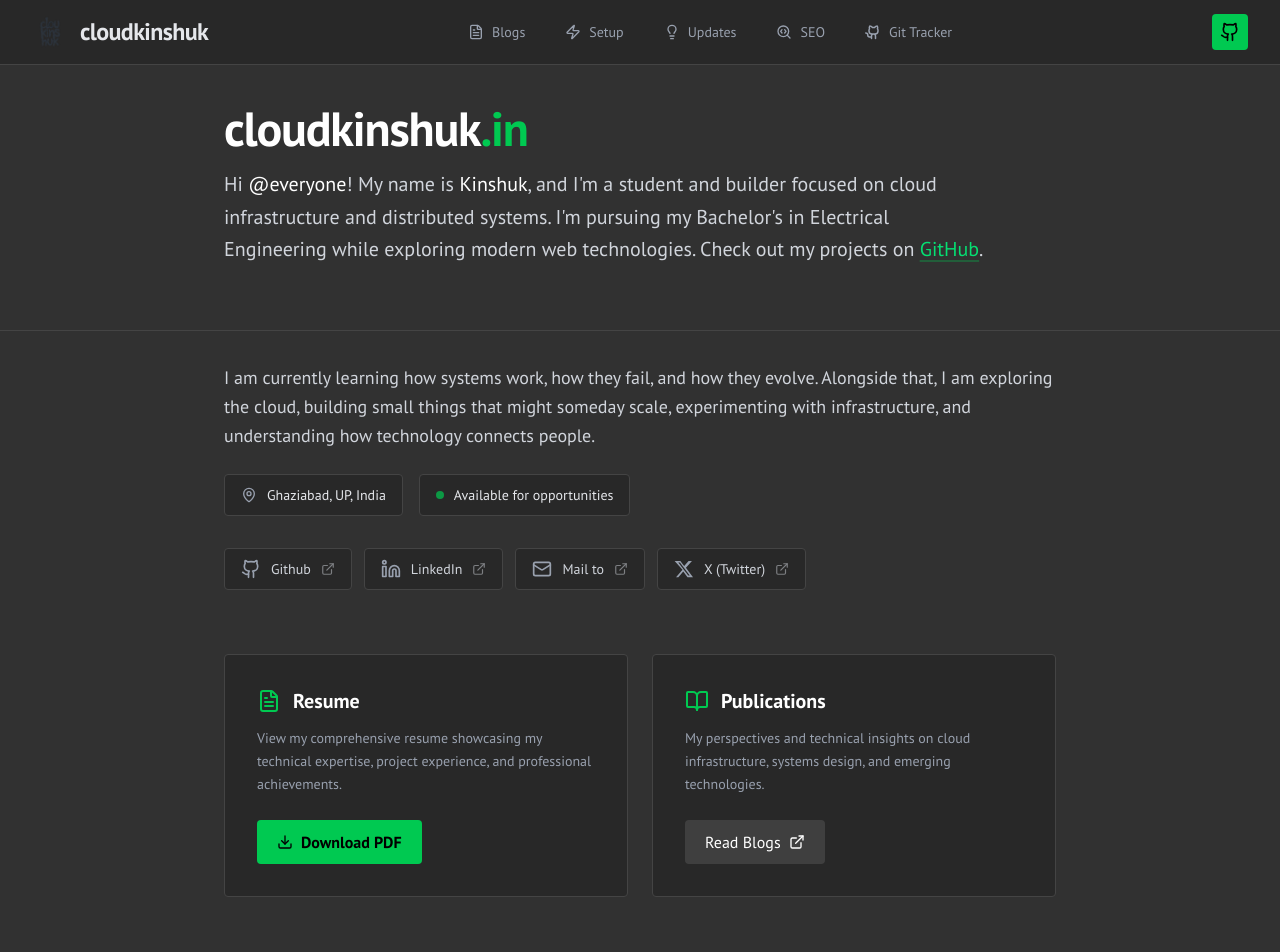
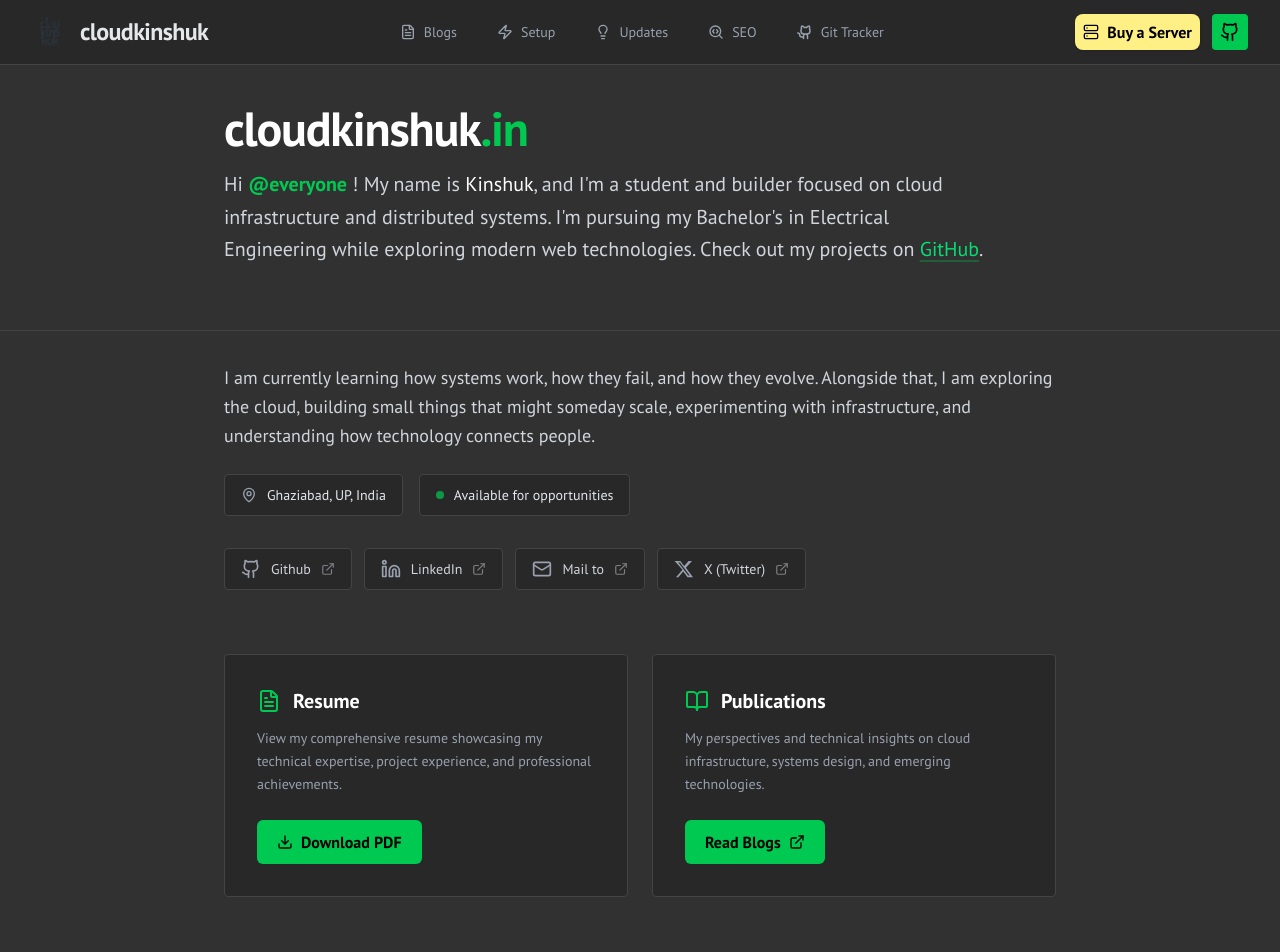
Before and after one commit to kinshukjainn/cloudkinshuk, a Next.js app: page / in a window 1280 px wide. Shown: the top 952 px of the page. Built offline with nearby package versions, Linux system fonts and the light colour scheme.

Commit message:
ui: refine layout consistency and apply incremental enhancements across stack

```diff
--- a/app/components/Header.tsx
+++ b/app/components/Header.tsx
@@ -5,7 +5,14 @@ import Link from "next/link";
 import Image from "next/image";
 import { usePathname } from "next/navigation";
 import { motion } from "framer-motion";
-import { FileText, Zap, Lightbulb, SearchCode, Github } from "lucide-react";
+import {
+  FileText,
+  Zap,
+  Lightbulb,
+  SearchCode,
+  Github,
+  Server,
+} from "lucide-react";
 import { PiGithubLogoBold } from "react-icons/pi";
 
 interface NavItem {
@@ -67,10 +74,10 @@ const Header = () => {
                 className="w-8 h-8 sm:w-9 sm:h-9 object-contain"
                 priority
               />
-              <span className="hidden sm:inline text-2xl font-bold  tracking-tight">
+              <span className="hidden sm:inline text-2xl font-bold tracking-tight">
                 cloudkinshuk
               </span>
-              <span className="sm:hidden font-bold text-2xl text-base tracking-tight">
+              <span className="sm:hidden font-bold text-2xl tracking-tight">
                 cloudkinshuk
               </span>
             </Link>
@@ -114,11 +121,24 @@ const Header = () => {
 
             {/* Actions */}
             <div className="flex items-center gap-3">
+              {/* Buy a Server Button */}
+              <a
+                href="https://brewrepo.cloudkinshuk.in"
+                target="_blank"
+                rel="noreferrer"
+                className="flex items-center gap-2 px-2 py-1.5 sm:px-2 sm:py-1.5 bg-yellow-200  text-black text-md font-bold rounded-lg   transition-colors focus:outline-none focus-visible:ring-2 focus-visible:ring-yellow-400 shadow-sm"
+                aria-label="Buy a Server"
+              >
+                <Server className="w-4 h-4" />
+                <span className="hidden sm:inline">Buy a Server</span>
+              </a>
+
+              {/* GitHub Button */}
               <a
                 href="https://github.com/kinshukjainn/cloudkinshuk"
                 target="_blank"
                 rel="noreferrer"
-                className="p-2 text-black bg-green-500 rounded-sm hover:bg-green-400 transition-colors focus:outline-none focus-visible:ring-2 focus-visible:ring-green-500"
+                className="p-2 text-black bg-green-500 rounded-sm  transition-colors focus:outline-none focus-visible:ring-2 focus-visible:ring-green-500"
                 aria-label="GitHub Repository"
               >
                 <Github className="w-4 h-4 sm:w-5 sm:h-5" />
--- a/app/page.tsx
+++ b/app/page.tsx
@@ -275,7 +275,7 @@ export default function Home() {
             cloudkinshuk<span className="text-green-500">.in</span>
           </div>
           <p className="text-lg sm:text-xl text-gray-300 leading-relaxed max-w-3xl">
-            Hi <span className="font-medium text-white">@everyone</span>! My
+            Hi <span className="font-bold text-green-500 ">@everyone</span> ! My
             name is <span className="font-medium text-white">Kinshuk</span>, and
             I&apos;m a student and builder focused on cloud infrastructure and
             distributed systems. I&apos;m pursuing my Bachelor&apos;s in
@@ -352,7 +352,7 @@ export default function Home() {
             <a
               href="/kinshukfinalresume.pdf"
               download="kinshukfinalresume.pdf"
-              className="inline-flex items-center justify-center w-full sm:w-auto gap-2 px-5 py-2.5 bg-green-500 hover:bg-green-400 text-black font-semibold rounded-sm transition-colors"
+              className="inline-flex items-center justify-center w-full sm:w-auto gap-2 px-5 py-2.5 bg-green-500 hover:bg-green-400 text-black font-semibold rounded-md transition-colors"
             >
               <Download className="w-4 h-4" />
               Download PDF
@@ -374,7 +374,7 @@ export default function Home() {
             </div>
             <a
               href="/home-blog"
-              className="inline-flex items-center justify-center w-full sm:w-auto gap-2 px-5 py-2.5 bg-[#3f3f3f] hover:bg-[#4a4a4a] text-white font-medium rounded-sm transition-colors"
+              className="inline-flex items-center justify-center w-full sm:w-auto gap-2 px-5 py-2.5 bg-green-500 hover:bg-green-400 text-black font-bold rounded-md transition-colors"
             >
               Read Blogs
               <ExternalLink className="w-4 h-4" />
```
